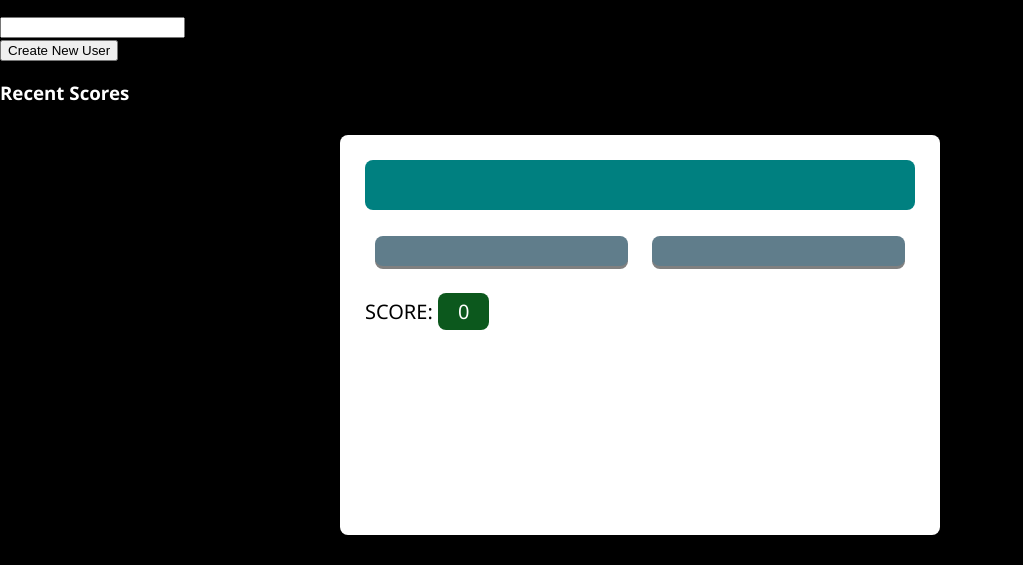
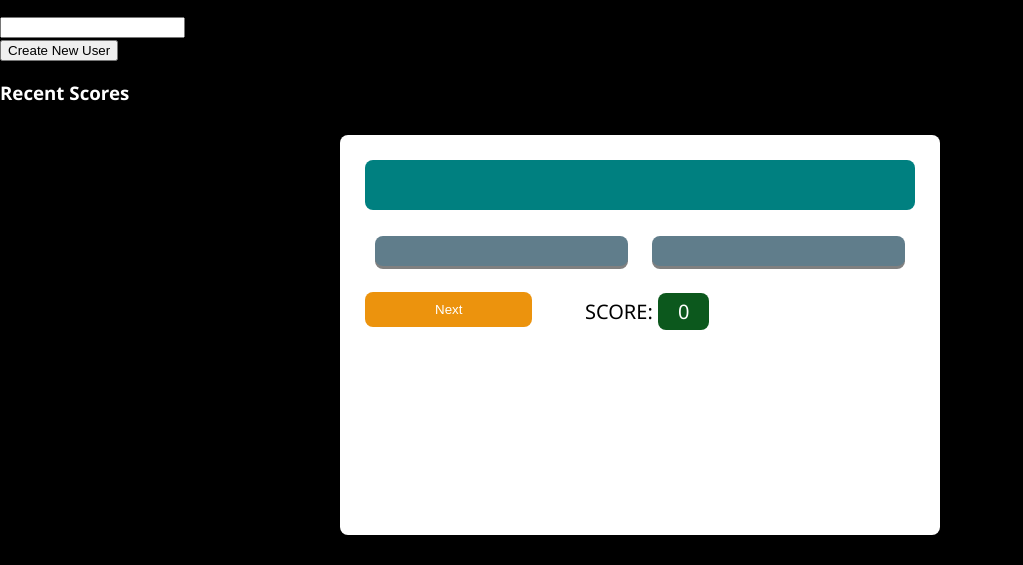
Before and after one commit to Wendyv510/trivia-frontend, a website: page index.html in a window 1280 px wide. Shown: the part 247-812 px from the top of the page, without its empty margins (0-1023 px from the left). Drawn offline with Linux system fonts and the light colour scheme; no server answers.

Commit message:
debugging

```diff
--- a/index.html
+++ b/index.html
@@ -40,6 +40,11 @@
         </ul>
     </div>
     <div class="score">
+      <div class="next">
+        <button id="btnNext" type="button" onclick="next()">
+          Next
+        </button>
+    </div>
         <div class="score-card">
             SCORE: <span id="scoreCard">0</span>
         </div>
--- a/src/question.js
+++ b/src/question.js
@@ -14,8 +14,8 @@ class Question {
         let score = document.getElementById("score-card");
         let correct = "Correct"
         let incorrect = "Incorrect"
-        let  resultContainer = document.getElementsByClassName("correct/incorrect")
-        resultContainer.innerHTML =  "Correct"
+        //let  resultContainer = document.getElementsByClass("correct/incorrect")
+        //resultContainer.innerHTML =  "Correct"
         for (let i = 0; i < questions.length; i++) {
         Question.all.forEach(question => {
         let question1 = document.getElementById("questionBox")
```
